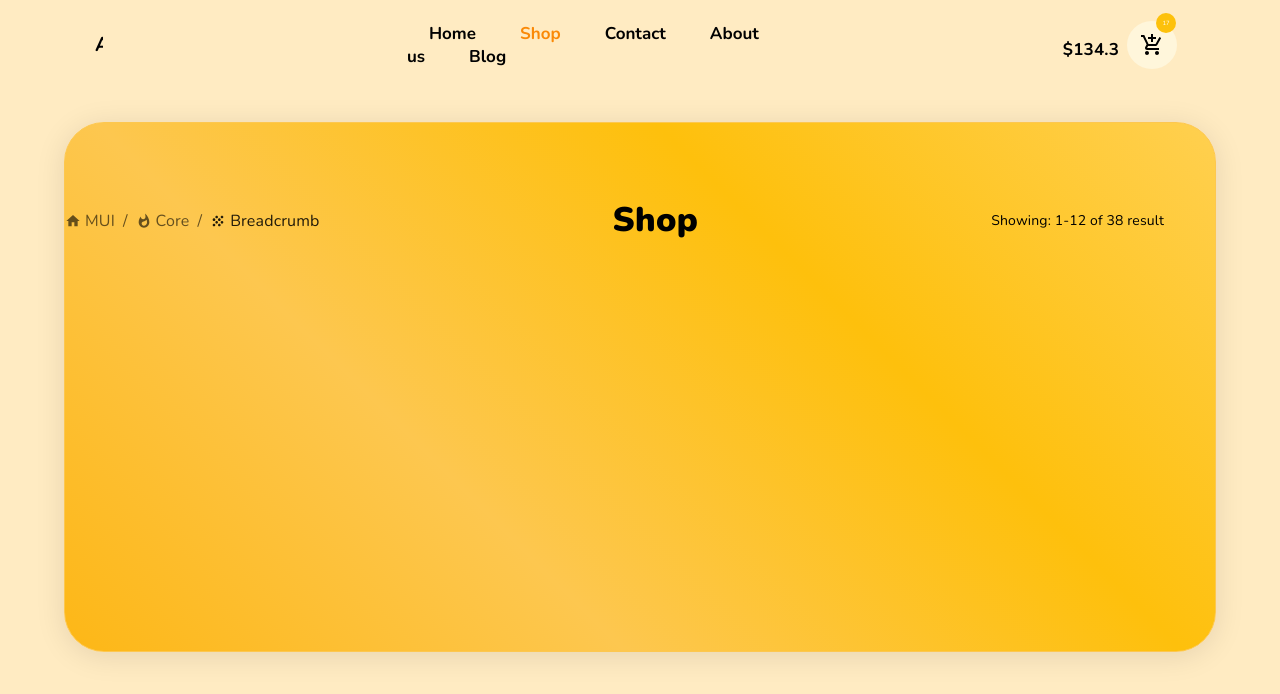
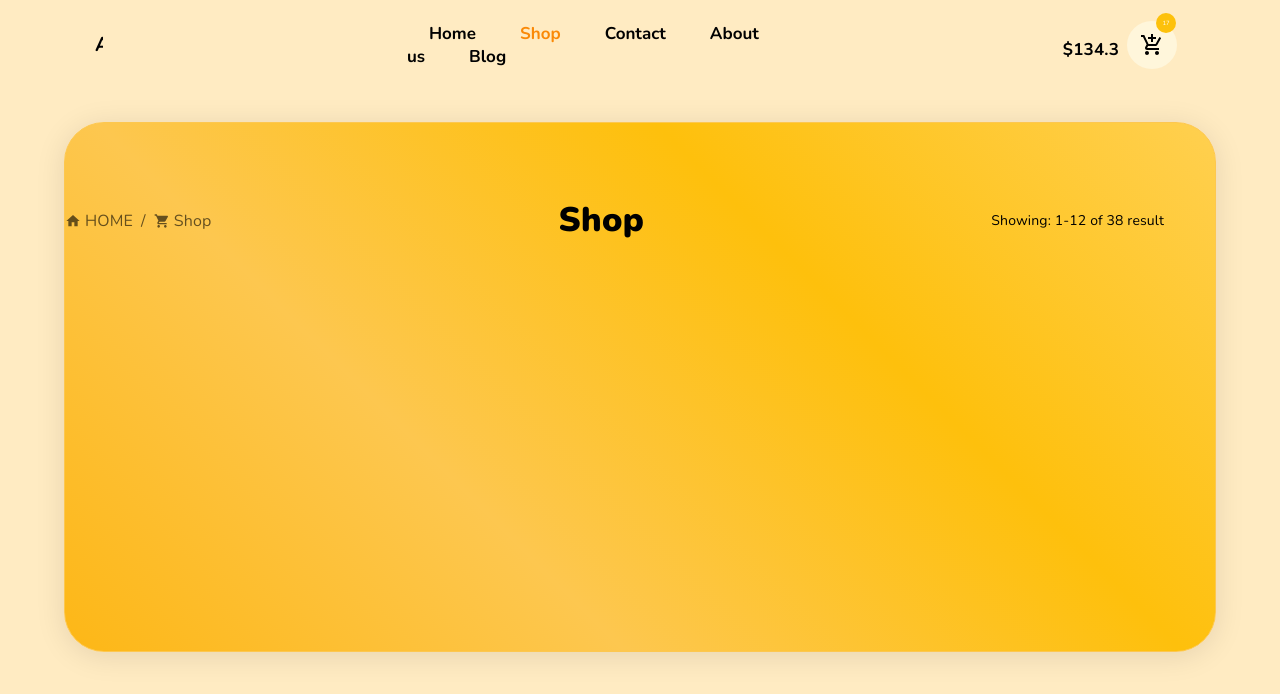
Before and after one commit to erfan-goodarzi/shopping-cart-redux, a React (Create React App) app: page / in a window 1280 px wide. Shown: the top 694 px of the page. Built offline with nearby package versions, Linux system fonts and the light colour scheme.

Commit message:
Change Breadcrumbs

```diff
--- a/src/container/Header.jsx
+++ b/src/container/Header.jsx
@@ -4,8 +4,7 @@ import Typography from "@mui/material/Typography";
 import Breadcrumbs from "@mui/material/Breadcrumbs";
 import Link from "@mui/material/Link";
 import HomeIcon from "@mui/icons-material/Home";
-import WhatshotIcon from "@mui/icons-material/Whatshot";
-import GrainIcon from "@mui/icons-material/Grain";
+import ShoppingCartIcon from '@mui/icons-material/ShoppingCart';
 import Stack from "@mui/material/Stack";
 
 const Header = () => {
@@ -38,27 +37,20 @@ const Header = () => {
                 underline="hover"
                 sx={{ display: "flex", alignItems: "center" }}
                 color="inherit"
-                href="/"
+                href="#"
               >
                 <HomeIcon sx={{ mr: 0.5 }} fontSize="inherit" />
-                MUI
+                HOME
               </Link>
               <Link
                 underline="hover"
                 sx={{ display: "flex", alignItems: "center" }}
                 color="inherit"
-                href="/getting-started/installation/"
+                href="#"
               >
-                <WhatshotIcon sx={{ mr: 0.5 }} fontSize="inherit" />
-                Core
+                <ShoppingCartIcon sx={{ mr: 0.5 }} fontSize="inherit" />
+                Shop
               </Link>
-              <Typography
-                sx={{ display: "flex", alignItems: "center" }}
-                color="text.primary"
-              >
-                <GrainIcon sx={{ mr: 0.5 }} fontSize="inherit" />
-                Breadcrumb
-              </Typography>
             </Breadcrumbs>
             <Typography sx={{fontSize : 'h4.fontSize', fontWeight: '900'}}>
                 Shop
--- a/src/container/Navbar.jsx
+++ b/src/container/Navbar.jsx
@@ -1,4 +1,4 @@
-import * as React from "react";
+import {useState} from "react";
 import AppBar from "@mui/material/AppBar";
 import Box from "@mui/material/Box";
 import Link from "@mui/material/Link";
@@ -12,8 +12,8 @@ import Menu from "@mui/material/Menu";
 import AddShoppingCartIcon from "@mui/icons-material/AddShoppingCart";
 
 const Navbar = () => {
-  const [anchorEl, setAnchorEl] = React.useState(null);
-  const [mobileMoreAnchorEl, setMobileMoreAnchorEl] = React.useState(null);
+  const [anchorEl, setAnchorEl] = useState(null);
+  const [mobileMoreAnchorEl, setMobileMoreAnchorEl] = useState(null);
 
   const isMenuOpen = Boolean(anchorEl);
   const isMobileMenuOpen = Boolean(mobileMoreAnchorEl);
```
Also changed, not shown: src/components/Product.jsx (added, +21 -0 lines), src/components/Products.js (added).
